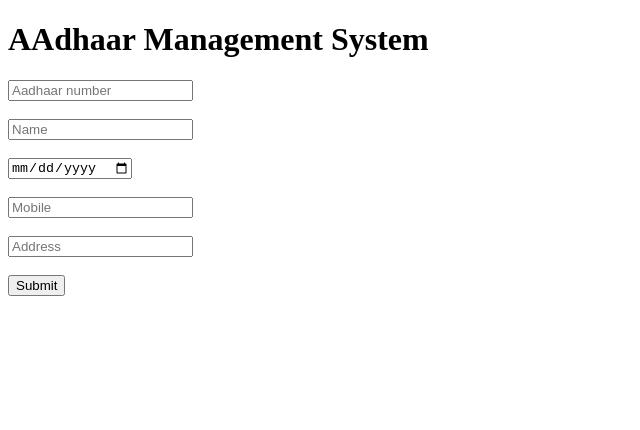
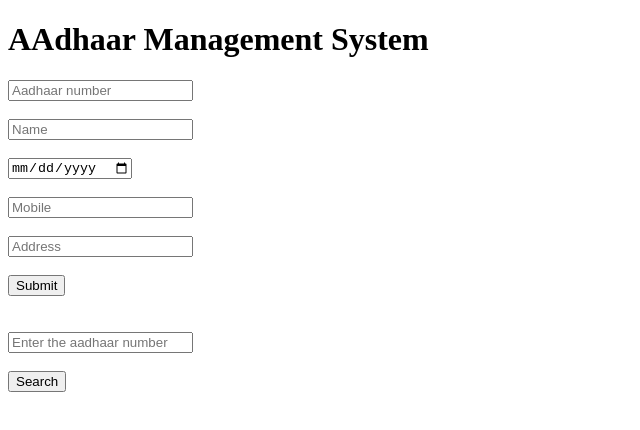
Before and after one commit to Rpv29/Aadhar-Frontend, a React (Vite) app: page / in a window 1280 px wide. Shown: the top 430 px of the page, without its empty margins (0-640 px from the left). Built offline with nearby package versions, Linux system fonts and the light colour scheme; no server answers.

Commit message:
Fix aadhaar search UI

```diff
--- a/src/App.jsx
+++ b/src/App.jsx
@@ -1,5 +1,6 @@
 import React from 'react'
 import AadhaarForm from "./Aadhar_Form"
+import Getdetails from './Getdetails'
 
 function App() {
   return (
@@ -7,7 +8,8 @@ function App() {
 
         <h1>AAdhaar Management System</h1>
 
-        <AadhaarForm></AadhaarForm>
+        <AadhaarForm></AadhaarForm><br /><br />
+       <Getdetails></Getdetails>
 
     </div>
   )
--- /dev/null
+++ b/src/Getdetails.jsx
@@ -0,0 +1,46 @@
+import React, { useState } from 'react'
+import { useEffect} from 'react'
+import axios from 'axios'
+
+const Getdetails = () => {
+    const[number,setNumber]=useState("")
+    const[error,setError]=useState("")
+    const[data,setData]=useState(null)
+
+    const fetcDetails=()=>{
+        if(!number){
+            setError("please enter Aadhar Number")
+            return
+        }
+        axios.get("https://aadhaar-backend-production.up.railway.app/   ")
+        .then((res)=>{
+            setData(res.data)
+            setError("")
+        })
+
+        .catch(()=>{
+            setError("Aadhaar not found")
+            setData(null)
+        })
+
+    }
+
+  return (
+    <div>
+        <input type='text' placeholder='Enter the aadhaar number' value={number} onInput={(e) => setNumber(e.target.value)}></input>
+        <br /><br />
+        <button onClick={fetcDetails}> Search </button>
+
+        {error && <p style={{color:"red"}}> {error} </p>}
+
+        {data && (
+            <div>
+                <p>Name: {data.name}</p>
+                <p>DOB: {data.dob}</p>
+            </div>
+        )}
+    </div>
+  )
+}
+
+export default Getdetails
```
